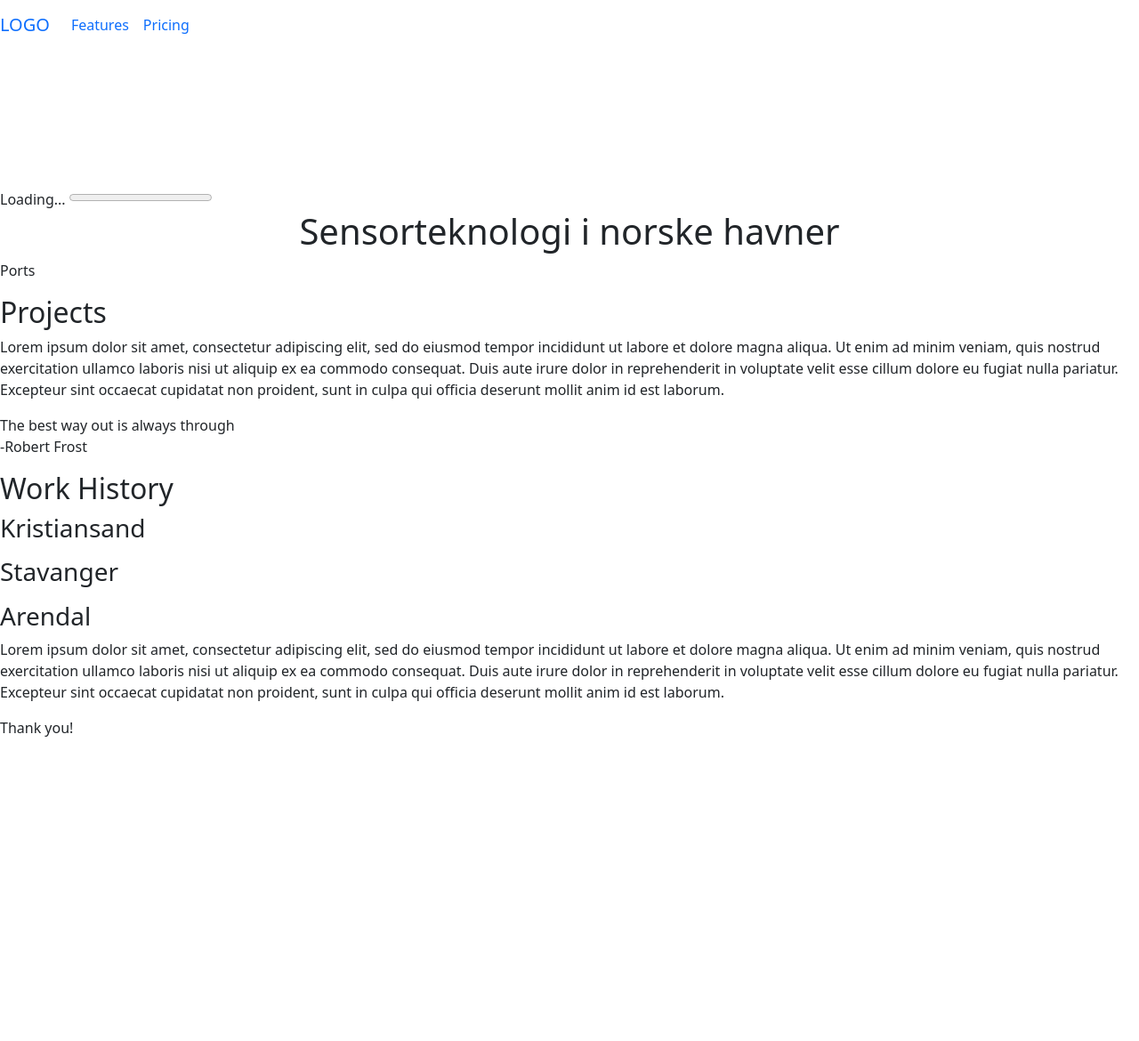
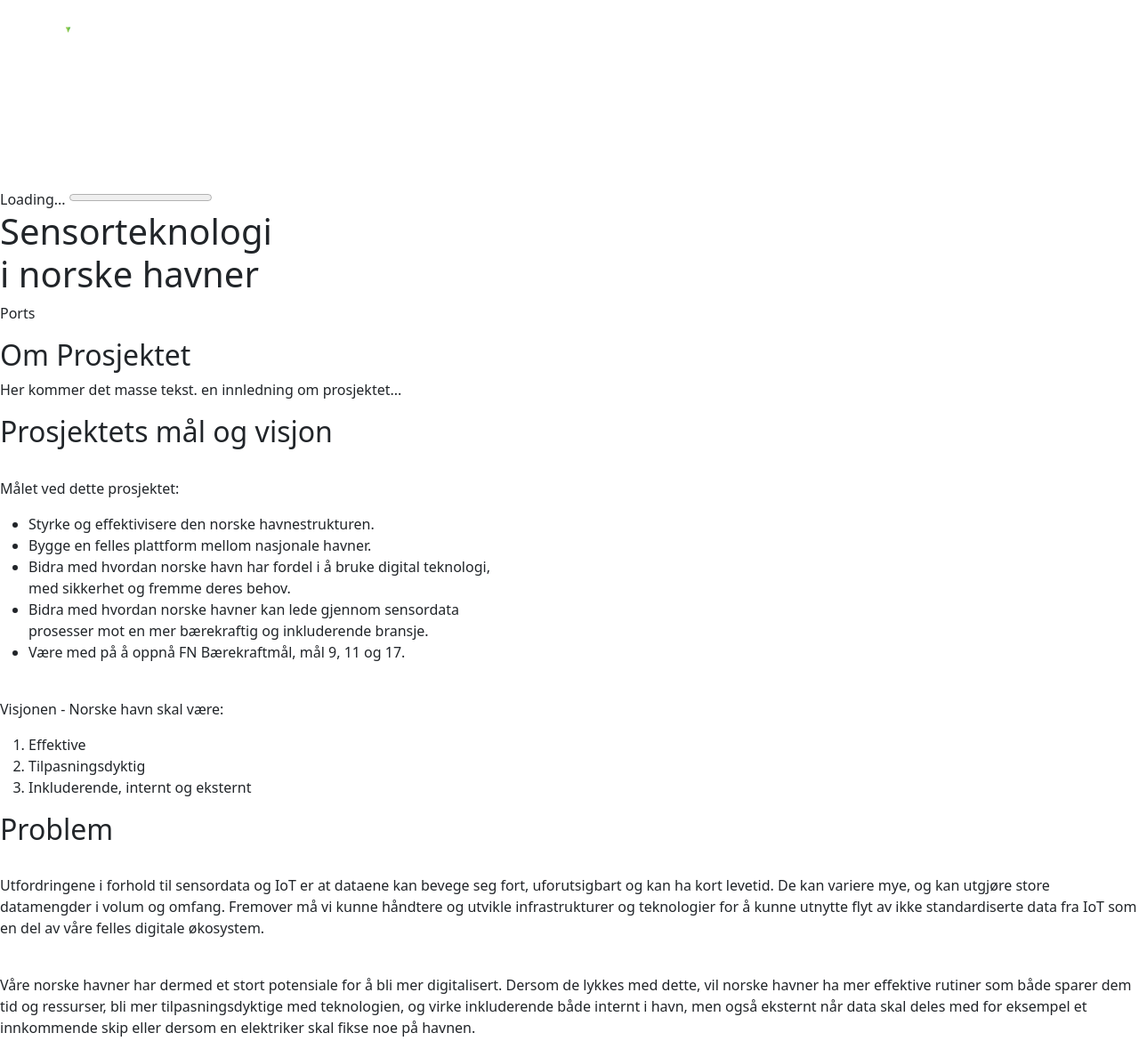
Before and after one commit to Sensorteknologi-i-havn/nettside, a website built with Vite: page index.html in a window 1280 px wide. Shown: the top 1170 px of the page at 89% size. Before the commit the page ends 846 px from the top, so only its background shows below. Built offline with nearby package versions, Linux system fonts and the light colour scheme.

Commit message:
Satt inn logo, endret noe på forside og css

```diff
--- a/index.html
+++ b/index.html
@@ -12,27 +12,18 @@
     <title>Sensorteknologi</title>
   </head>
 
-  <nav class="navbar navbar-expand-lg">
-    <a class="navbar-brand" href="#">LOGO</a>
-    <button class="navbar-toggler" type="button" data-toggle="collapse" data-target="#navbarNav" aria-controls="navbarNav" aria-expanded="false" aria-label="Toggle navigation">
-      <span class="navbar-toggler-icon"></span>
-    </button>
-    <div class="collapse navbar-collapse" id="navbarNav">
-      <ul class="navbar-nav">
-        <li class="nav-item">
-          <a class="nav-link" href="#">Features</a>
-        </li>
-        <li class="nav-item">
-          <a class="nav-link" href="#">Pricing</a>
-        </li>
-      </ul>
-    </div>
-  </nav>
-
   <body>
 
+    <!-- Navigation bar -->
+    <nav class="navbar navbar-expand-lg">
+      <div class="container-fluid">
+          <a class="navbar-brand" href="#">
+              <img src="/img/norkart_logo_neg.png" alt="" width="100" height="auto" class="d-inline-block align-text-top">
+            </a>
+        </div>
+    </nav>
+
       <canvas id = "bg"></canvas>
-
       <script type="module" src="/main.js"></script>
 
       <div class="stop-scrolling"></div>
@@ -44,8 +35,8 @@
       <main>
 
         <header>
-          <div class="container d-flex justify-content-center">
-            <h1>Sensorteknologi i norske havner</h1>
+          <div class="light" id="introText">
+            <h1>Sensorteknologi <br> i norske havner</h1>
           </div>
         </header>
 
@@ -53,37 +44,55 @@
           <p>Ports</p>
         </blockquote>
 
+
         <section class="light">
-          <h2>Projects</h2>
-
-          <p>
-            Lorem ipsum dolor sit amet, consectetur adipiscing elit, sed do eiusmod tempor incididunt ut labore et dolore magna aliqua. Ut enim ad minim veniam, quis nostrud exercitation ullamco laboris nisi ut aliquip ex ea commodo consequat. Duis aute irure dolor in reprehenderit in voluptate velit esse cillum dolore eu fugiat nulla pariatur. Excepteur sint occaecat cupidatat non proident, sunt in culpa qui officia deserunt mollit anim id est laborum.
-          </p>
+          <h2>Om Prosjektet</h2>
+          <p>Her kommer det masse tekst. en innledning om prosjektet...</p>
         </section>
 
-        <blockquote>
-          <p>The best way out is always through <br>-Robert Frost</p>
-        </blockquote>
-
-        <section class="left">
-          <h2>Work History</h2>
-
-          <h3>Kristiansand</h3>
-          <p>
-          </p>
-          <h3>Stavanger</h3>
-          <p>
-        </p>
-          <h3>Arendal</h3>
-          <p>
-            Lorem ipsum dolor sit amet, consectetur adipiscing elit, sed do eiusmod tempor incididunt ut labore et dolore magna aliqua. Ut enim ad minim veniam, quis nostrud exercitation ullamco laboris nisi ut aliquip ex ea commodo consequat. Duis aute irure dolor in reprehenderit in voluptate velit esse cillum dolore eu fugiat nulla pariatur. Excepteur sint occaecat cupidatat non proident, sunt in culpa qui officia deserunt mollit anim id est laborum.
-          </p>
-
+        <section class="light">
+          <h2>Prosjektets mål og visjon</h2>
+          <br>
+          <p>Målet ved dette prosjektet:</p>
+          <ul>
+            <li>Styrke og effektivisere den norske havnestrukturen.</li>
+            <li>Bygge en felles plattform mellom nasjonale havner.</li>
+            <li>Bidra med hvordan norske havn har fordel i å bruke digital teknologi, <br>med sikkerhet og fremme deres behov.</li>
+            <li>Bidra med hvordan norske havner kan lede gjennom sensordata <br>prosesser mot en mer bærekraftig og inkluderende bransje.</li>
+            <li>Være med på å oppnå FN Bærekraftmål, mål 9, 11 og 17.</li>
+          </ul>
+          <br>
+          <p>Visjonen - Norske havn skal være:</p>
+          <ol>
+            <li>Effektive</li>
+            <li>Tilpasningsdyktig</li>
+            <li>Inkluderende, internt og eksternt</li>
+          </ol>
         </section>
 
-        <blockquote>
-          <p>Thank you!</p>
-        </blockquote>
+        <section class="light">
+          <h2>Problem</h2>
+          <br>
+          <p>Utfordringene i forhold til sensordata og IoT er at dataene kan bevege seg fort, uforutsigbart og kan ha kort levetid. De kan variere mye, og kan utgjøre store datamengder i volum og omfang. Fremover må vi kunne håndtere og utvikle infrastrukturer og teknologier for å kunne utnytte flyt av ikke standardiserte data fra IoT som en del av våre felles digitale økosystem.</p>
+          <br>
+          <p>Våre norske havner har dermed et stort potensiale for å bli mer digitalisert. Dersom de lykkes med dette, vil norske havner ha mer effektive rutiner som både sparer dem tid og ressurser, bli mer tilpasningsdyktige med teknologien, og virke inkluderende både internt i havn, men også eksternt når data skal deles med for eksempel et innkommende skip eller dersom en elektriker skal fikse noe på havnen.</p>
+        </section>
+
+        <section class="light">
+          <h2>Eksisterende tekniske løsninger</h2>
+          <br>
+          <p>tekst kommer inn her..</p>
+          </section>
+
+          <section class="light">
+            <h2>Funn fra brukergruppen</h2>
+            <br>
+            <p>Brukergruppen ved dette prosjektet er alle norske havner i Norge. For å kartlegge hvor brukerbehovet foreligger, var det nødvendig for kartleggingsteamet å kartlegge områdene. Områdene knyttet til sensorteknologi som kan både forbedres og tilrettelegges, blir sett som essensielle områder hos de ulike havnene. Kartleggingsteamet tok dermed kontakt med fire havner; Arendal, Kristiansand, Stavanger og Oslo.</p>
+            <br>
+            <p>De fire havnene har vist stor interesse for prosjektet Sensorteknologi i norske havner. Gjennom intervju, har disse bidratt med verdifull informasjon som gir en bedre forståelse på deres behov.</p>
+          </section>
+
       </main>
+
   </body>
 </html>
--- a/style.css
+++ b/style.css
@@ -4,9 +4,8 @@ canvas {
   left: 0;
 }
 
-html
-{
-    background: #1e1a20;
+html, .navbar{
+background: #1e1a20;
 }
 
 :root {
@@ -17,6 +16,10 @@ html
   font-weight: 400;
   font-style: normal;
 }
+
+.navbar-brand {
+margin-top: 10px;
+  }
 
 body {
   overflow-x: hidden;
@@ -36,9 +39,21 @@ main {
 }
 
 h1, h2, h3, blockquote {
-  font-family: elevon, sans-serif;
+  font-family: futura-pt,-apple-system,BlinkMacSystemFont,Segoe UI,Roboto,Oxygen,Ubuntu,Cantarell,Fira Sans,Droid Sans,Helvetica Neue,sans-serif;;
   font-weight: 700;
   font-style: normal;
+}
+
+
+p, li{
+font-family: futura-pt,-apple-system,BlinkMacSystemFont,Segoe UI,Roboto,Oxygen,Ubuntu,Cantarell,Fira Sans,Droid Sans,Helvetica Neue,sans-serif;;
+font-size: 16px;
+font-style: normal;
+line-height: 1.45em;
+}
+
+p{
+margin-bottom: 10px;
 }
 
 header {
@@ -49,7 +64,7 @@ header {
   margin-bottom: var(--spacing);
 }
 
-container {
+section {
   grid-column: 2 / 8;
   padding: 1rem;
   background: var(--dark-bg);
```
Also changed, not shown: img/norkart_logo_neg.png (added), img/norkart_logo_pos.png (added).
